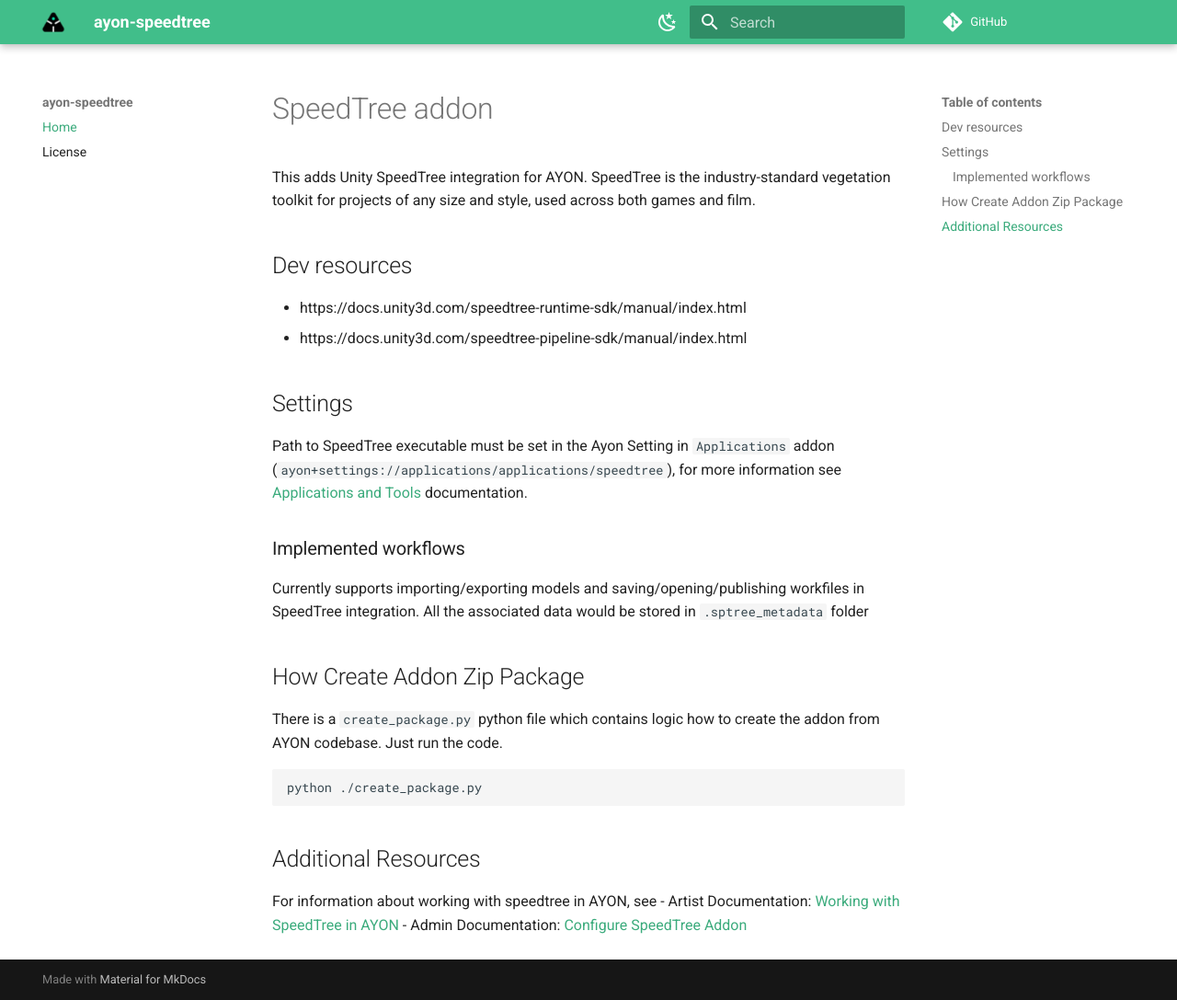
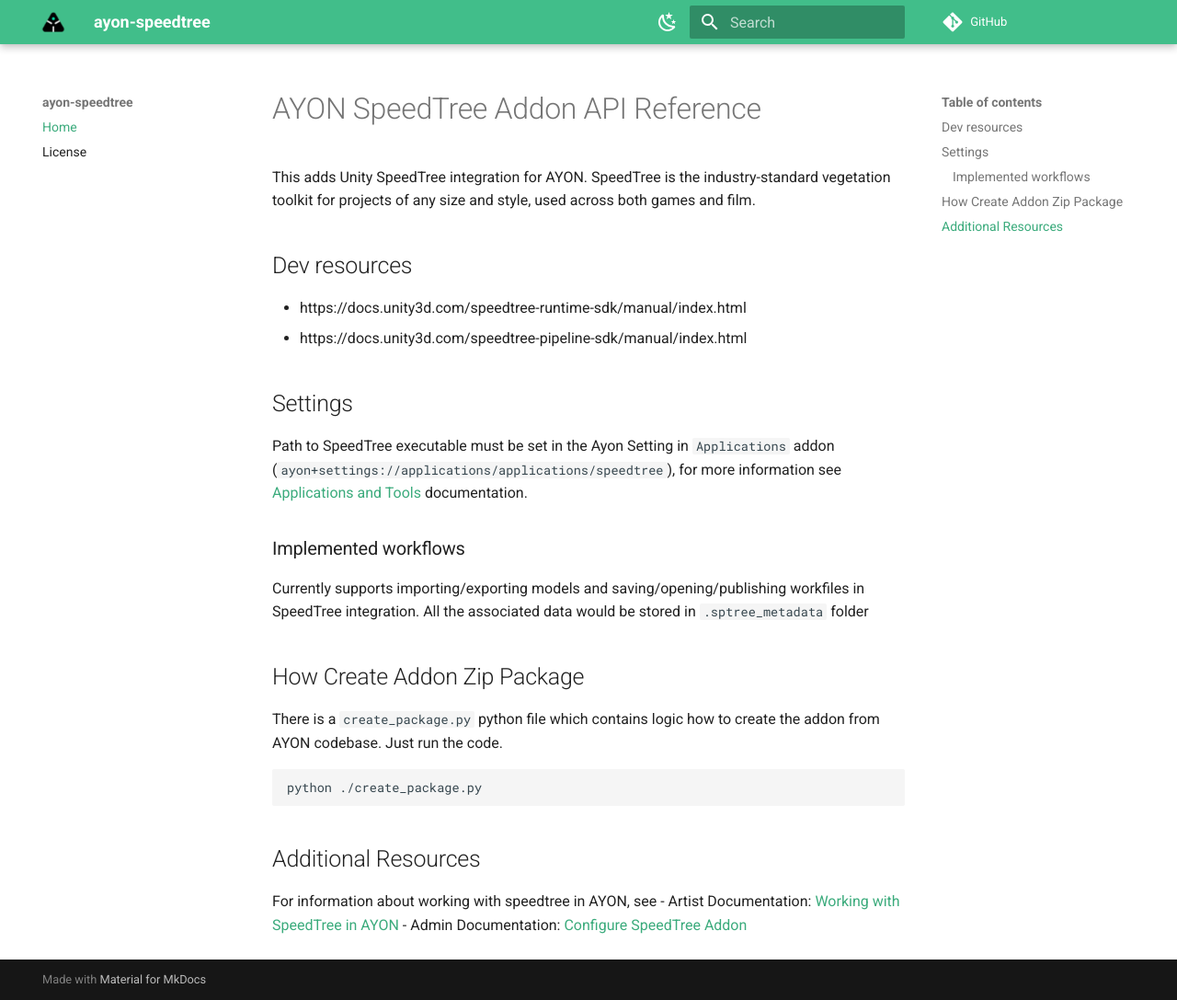
Before and after one commit to ynput/ayon-speedtree, an MkDocs documentation site: the page built from docs/index.md, in a window 1280 px wide and 1087 px high. Shown: the whole window at 92% size. Built offline with MkDocs 1.6.1 and Material for MkDocs 9.7.7, drawn with Linux system fonts in a browser that asks for light colours; comment, search, counter and statistics services are not loaded; the version menu is left out.

Commit message:
MK Docs: Refactor the title

```diff
--- a/docs/index.md
+++ b/docs/index.md
@@ -1 +1,3 @@
---8<-- "README.md"
+# AYON SpeedTree Addon API Reference
+
+--8<-- "README.md:3"
```
